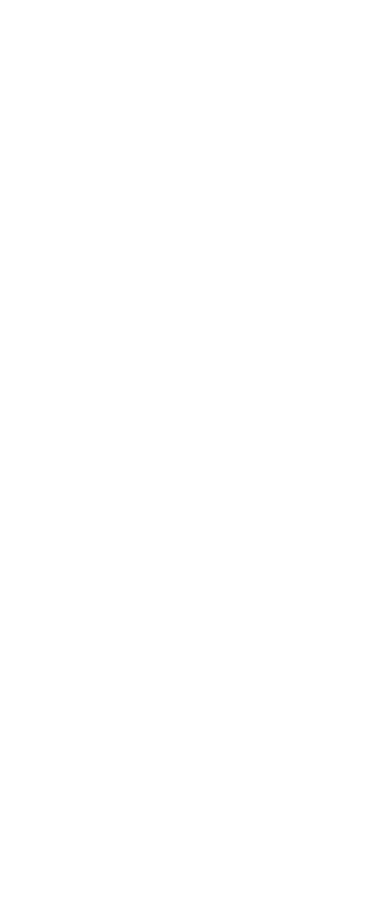
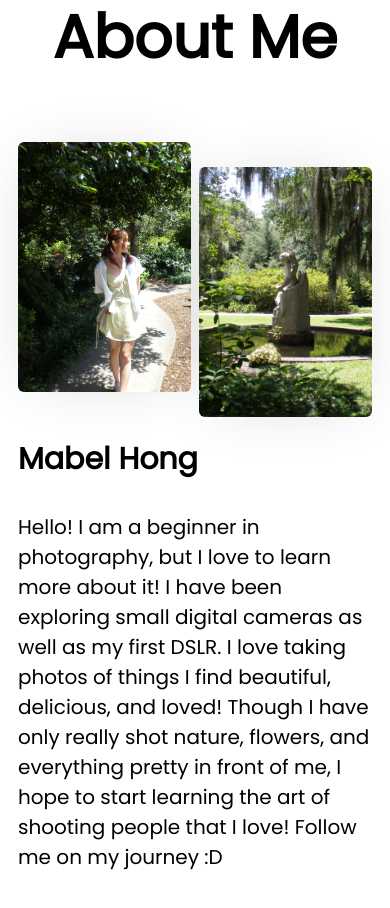
Before and after one commit to mhong124/Mabeestory, a React (Vite) app in the folder PhotoWebsite/: page / in a window 390 px wide. Shown: the part 900-1808 px from the top of the page. Before the commit the page ends 860 px from the top, so only its background shows below. Built offline with nearby package versions, Linux system fonts and the light colour scheme.

Commit message:
completed about me

```diff
--- /dev/null
+++ b/PhotoWebsite/src/components/about/About.css
@@ -0,0 +1,73 @@
+.about {
+    margin: 80px 80px;
+}
+
+.about h1 {
+    font-size: 60px;
+}
+
+.me {
+    display: flex;
+    flex-direction: row;
+    align-items: center;
+    justify-content: space-between;
+    margin-top: 13px;
+}
+
+.me-text {
+    width: 45%;
+    text-align: start;
+    font-size: 20px;
+}
+
+.me-text h2 {
+    padding-bottom: 5px;
+}
+
+.img {
+    position: relative;
+    width: 50%;
+    display: flex;
+    justify-content: space-between;
+    z-index: -99;
+}
+
+.img img {
+    width: 49%;
+    height: 350px;
+    object-fit: cover;
+    border-radius: 6px;
+    box-shadow: -1px 1px 62px -18px rgba(0,0,0,0.19);
+}
+
+.img img:nth-child(2) {
+    position: absolute;
+    top: 10%;
+    right: 0;
+}
+
+@media screen and (max-width: 850px) {
+    .about {
+        margin: 20px 10px;
+    }
+
+    .me {
+        display: flex;
+        flex-direction: column-reverse;
+        margin-top: 20px;
+    }
+
+    .me-text {
+        width: 100%;
+    }
+
+    .img {
+        width: 100%;
+        margin: 20px 0px;
+    }
+
+    .img img {
+        height: 250px;
+    }
+
+}
--- /dev/null
+++ b/PhotoWebsite/src/components/about/About.tsx
@@ -0,0 +1,27 @@
+import {getImageUrl} from "../../u";
+
+import "./About.css";
+
+const About = () => {
+    return(
+        <div className = "about">
+            <h1>About Me</h1>
+            <div className = "me">
+                <div className = "me-text">
+                    <h2>Mabel Hong</h2>
+                    <p>Hello! I am a beginner in photography, but I love to learn more about it!
+                        I have been exploring small digital cameras as well as my first DSLR.
+                        I love taking photos of things I find beautiful, delicious, and loved! Though I have only really shot
+                        nature, flowers, and everything pretty in front of me, I hope to start learning the art of shooting
+                        people that I love! Follow me on my journey :D</p>
+                </div>
+                <div className = "img">
+                    <img src = {getImageUrl("hero/me1.JPG")}></img>
+                    <img src = {getImageUrl("hero/me2.JPG")}></img>
+                </div>
+            </div>
+        </div>
+    );
+}
+
+export default About;
--- a/PhotoWebsite/src/components/hero/Hero.css
+++ b/PhotoWebsite/src/components/hero/Hero.css
@@ -43,10 +43,10 @@
 
 @media screen and (max-width: 850px) {
     .text h1 {
-        font-size: 20px;
+        font-size: 40px;
     }
 
     .text p {
-        font-size: 10px;
+        font-size: 30px;
     }
 }
--- a/PhotoWebsite/src/routes/Home.tsx
+++ b/PhotoWebsite/src/routes/Home.tsx
@@ -1,6 +1,8 @@
 import Navbar from "../components/navbar/Navbar";
 
 import Hero from "../components/hero/Hero";
+
+import About from "../components/about/About";
 
 import {getImageUrl} from "../u";
 
@@ -14,6 +16,7 @@
                 title = "Mabel Hong"
                 text = "Photo Portfolio"
             />
+            <About/>
         </>
     );
 }
```
Also changed, not shown: PhotoWebsite/assets/hero/me1.JPG (added), PhotoWebsite/assets/hero/me2.JPG (added).
